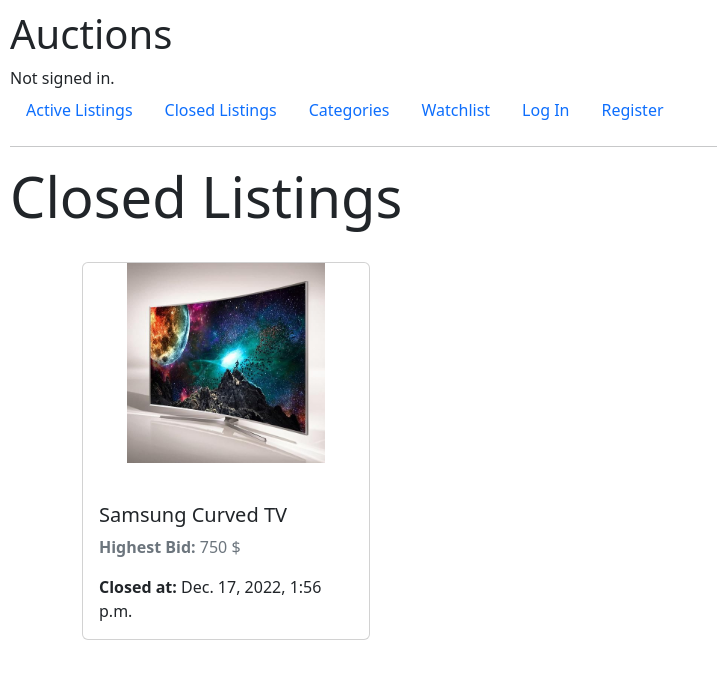
After one commit to kenshin009/commerce, a Django app: page /closed-listing/ in a window 1280 px wide. The commit adds this page. Shown: the top 687 px of the page, without its empty margins (0-717 px from the left). Run offline with Django 3.2, Linux system fonts and the light colour scheme; data comes from the database, SQL or seed files in the repository; some libraries are stand-ins or nearby versions.

Commit message:
updated close auction feature

```diff
--- a/auctions/admin.py
+++ b/auctions/admin.py
@@ -4,5 +4,5 @@ from .models import *
 # Register your models here.
 
 admin.site.register(User)
-admin.site.register(AuctionListings)
+admin.site.register([AuctionListings,ClosedListing])
 admin.site.register([Category,Bid,Comment,Highest_bidder,Watchlist])
--- a/auctions/models.py
+++ b/auctions/models.py
@@ -24,7 +24,6 @@ class AuctionListings(models.Model):
     image = models.ImageField(upload_to='items')
     created_at = models.DateTimeField(auto_now_add=True)
     lister = models.ForeignKey(User,on_delete=models.CASCADE,default=None)
-    auction_close = models.BooleanField(default=False)
 
     def __str__(self):
         return self.title
@@ -61,3 +60,12 @@ class Watchlist(models.Model):
     category = models.ForeignKey(Category,on_delete=models.CASCADE,default=None)
     starting_bid = models.PositiveIntegerField(default=0)
     image = models.ImageField(upload_to='items',blank=True,null=True)
+
+class ClosedListing(models.Model):
+
+    title = models.CharField(max_length=100)
+    slug = models.SlugField(default='')
+    highest_bid = models.PositiveIntegerField(default=0)
+    image = models.ImageField(upload_to='items')
+    closed_at = models.DateTimeField(auto_now_add=True)
+    lister = models.ForeignKey(User,on_delete=models.CASCADE,default=None)
--- /dev/null
+++ b/auctions/templates/auctions/closed_listing.html
@@ -0,0 +1,42 @@
+{% extends "auctions/layout.html" %}
+{% block title %} Closed Listing {% endblock %}
+{% block body %}
+    <h2 class="display-4">Closed Listings</h2><br>
+
+
+    {% if closed_listings %}
+
+        <div class="container">
+            <div class="row">
+                {% for listing in closed_listings %}
+                <div class="col-12 col-lg-4 mb-5" >
+                    <div class="card" style="width: 18rem;">
+                        <a href="{% url 'closed_listing_detail' listing.slug %}" class="link-dark text-decoration-none">
+
+                        <img src="{{ listing.image.url }}" class="card-img-top " alt="{{ listing.image }}" style="height: 200px; object-fit:contain;">
+
+                        <div class="card-body mt-4">
+                            <h5 class="card-title">{{ listing.title }}</h5>
+                            <p class="card-text text-muted"><strong>Highest Bid: </strong>{{listing.highest_bid }} $</p>
+                            <p class="card-text"><strong>Closed at: </strong>{{ listing.closed_at }} </p>
+
+                        </div>
+                        </a>
+
+                    </div>
+                </div>
+                {% endfor %}
+        {% else %}
+        <h4>No active listings</h4>
+            </div>
+        </div>
+
+
+    {% endif %}
+
+
+
+
+
+
+{% endblock %}
--- a/auctions/templates/auctions/layout.html
+++ b/auctions/templates/auctions/layout.html
@@ -20,6 +20,10 @@
         <ul class="nav">
             <li class="nav-item">
                 <a class="nav-link" href="{% url 'index' %}">Active Listings</a>
+            </li>
+
+            <li class="nav-item">
+                <a class="nav-link" href="{% url 'closed_listing' %}">Closed Listings</a>
             </li>
 
             <li class="nav-item">
--- a/auctions/urls.py
+++ b/auctions/urls.py
@@ -3,6 +3,9 @@ from django.urls import path
 from . import views
 
 urlpatterns = [
+    path('closed-listing-detail/<slug:slug>/',views.closed_listing_detail,name='closed_listing_detail'),
+    path('closed-listing/',views.closed_listing,name='closed_listing'),
+    path('close-auction/<slug:slug>/',views.close_auction,name='close_auction'),
     path('manage-watchlist/<slug:slug>/',views.manage_watchlist,name='manage_watchlist'),
     path('watchlist/',views.watchlist,name='watchlist'),
     path('place-bid/<int:pk>/',views.place_bid,name='place_bid'),
--- a/auctions/views.py
+++ b/auctions/views.py
@@ -91,19 +91,27 @@ def create_listing(request,user_id):
 def listing_detail(request,slug):
 
     listing = AuctionListings.objects.get(slug=slug)
+    #I called the user's own session
     watchlist_id = request.session.get('watchlist_id',None)
+
+    #then I access the user's specific watchlist items
+    #to check if there are any items in the watchlist
     try:
         watchlist = Watchlist.objects.filter(id=watchlist_id)
     except Watchlist.DoesNotExist:
         watchlist = None
 
+    #check if the user is the one who created the listing
     if request.user == listing.lister:
-        highest_bidder = Highest_bidder.objects.all()
-
+        highest_bidder = Highest_bidder.objects.last()
+        #to give permission to close the auction
+        #I assign a variable to the boolean value
+        check = True
         return render(request,'auctions/listing_detail.html',{
             'watchlist': watchlist,
             'listing': listing,
-            'highest_bidder': highest_bidder
+            'highest_bidder': highest_bidder,
+            'check': check
         })
     else:
         pass
@@ -154,18 +162,20 @@ def place_bid(request,pk):
             bid = Bid.objects.create(bid_price=bid_price,user=user)
             highest_bidder = Highest_bidder.objects.create(user=bid.user)
             #makes the highest_bidder only one user
-            Highest_bidder.objects.delete(id= highest_bidder.id - 1)
+            Highest_bidder.objects.get(id= highest_bidder.id - 1).delete()
 
         else:
-            error = 'Error: Please type a number equal or greater than the highest price.'
+            error = 'Error: Please type a number greater than the highest price.'
 
             return render(request,'auctions/listing_detail.html',{'listing':listing,'error': error})
 
-    return render(request,'auctions/listing_detail.html',{
-        'highest_bidder': highest_bidder,
-        'bid': bid,
-        'listing': listing
-    })
+        return render(request,'auctions/listing_detail.html',{
+            'highest_bidder': highest_bidder,
+            'bid': bid,
+            'listing': listing
+        })
+
+    return redirect(reverse('listing_detail',args=(listing.slug,)))
 
 def watchlist(request):
 
@@ -217,3 +227,65 @@ def manage_watchlist(request,slug):
         'listing': listing,
         'highest_bidder': highest_bidder
     })
+
+def closed_listing(request):
+
+    closed_listings = ClosedListing.objects.all()
+
+    return render(request,'auctions/closed_listing.html',{
+        'closed_listings': closed_listings
+    })
+
+def close_auction(request,slug):
+
+    listing = AuctionListings.objects.get(slug=slug)
+    closed_listing = ClosedListing.objects.create(title=listing.title,slug=listing.slug,
+                        highest_bid=listing.highest_bid,image=listing.image,lister=listing.lister)
+    listing.delete()
+    highest_bidder = Highest_bidder.objects.last()
+
+    return render(request,'auctions/closed_listing_detail.html',{
+        'closed_listing': closed_listing,
+        'highest_bidder': highest_bidder
+    })
+
+def closed_listing_detail(request,slug):
+
+    closed_listing = ClosedListing.objects.get(slug=slug)
+    try:
+        bidder = Bid.objects.get(id=request.user.id)
+        user = User.objects.get(id=request.user.id)
+    except Bid.DoesNotExist or User.DoesNotExist:
+        bidder = None
+        user = None
+
+    highest_bidder = Highest_bidder.objects.last()
+    #check if the user is the one who created the listing
+    if request.user == closed_listing.lister:
+        message = 'The auction has been closed'
+
+    #check if the user is the highest bidder
+    elif request.user == highest_bidder.user:
+        message = 'Congratulations! You have won the auction!'
+
+    #check if the user is one of the bidders
+    elif bidder is not None:
+        if request.user == bidder.user:
+            message = 'Sorry. You have failed the auction. Good luck next time'
+
+    #check if the user is one of the authenticatd users
+    elif user is not None:
+        if request.user == user:
+            message = 'The auction has been closed'
+
+    #if the user is anonymous user
+    else:
+        return render(request,'auctions/closed_listing_detail.html',{
+            'closed_listing': closed_listing
+        })
+
+    return render(request,'auctions/closed_listing_detail.html',{
+        'closed_listing':closed_listing,
+        'winner':highest_bidder,
+        'message':message
+    })
```
Also changed, not shown: auctions/templates/auctions/closed_listing_detail.html (added, +24 -0 lines), auctions/templates/auctions/listing_detail.html (+7 -5 lines), auctions/migrations/0013_remove_auctionlistings_auction_close_closedlisting.py (added), db.sqlite3.
